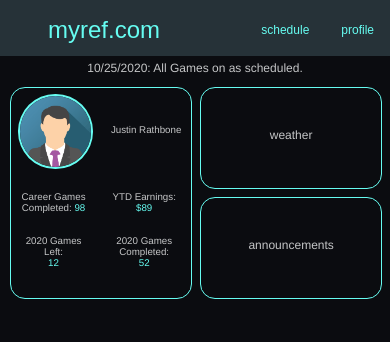
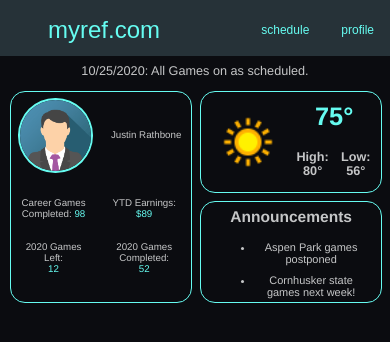
Before and after one commit to JRathbone/myrefapplication, an Angular app in the folder myrefapplication/: page / in a window 390 px wide. Shown: the top 342 px of the page. Built offline with nearby package versions, Linux system fonts and the light colour scheme; a web font is replaced by a local one.

Commit message:
More progress of responsiveness

```diff
--- a/myrefapplication/src/app/Components/Components/landing/landing.component.css
+++ b/myrefapplication/src/app/Components/Components/landing/landing.component.css
@@ -2,17 +2,17 @@ html, body { height: 100%; }
 
 h2{
     color: #66fcf1;
-    margin-bottom:0px;
+    margin-bottom:1vh;
 }
 
 h1,h3,h5{
     color: #c5c6c7;
-    margin-top: 0px;
+    margin-top: 0vh;
 }
 
 h5{
     position: absolute;
-    top: 10px;
+    top: 1vh;
 }
 
 h6{
@@ -24,28 +24,26 @@ img {
     height: 75%;
     border: 4px solid #66fcf1;
 }
-p {
-    font-size: 18px;
-}
 
 mat-grid-list {
     width:95%;
-    margin-left: 2.5%;
+    margin: 0 auto;
 }
 
 mat-grid-tile {
     border-radius: 15px;
     border: 1px solid #66fcf1;
+    text-align: center;
 }
 
 .today {
-    font-size: 24px;
+    font-size: 3vh;
     color: #c5c6c7;
     width: 100%;
     text-align: center;
 }
 .landing-container{
-    padding-top: 1rem;
+    padding-top: 1vh;
 }
 .profileList{
     width:100%;
@@ -63,7 +61,7 @@ mat-grid-tile {
 .announcements{
     box-shadow: 1px 3px 2px 3px #66fcf1;
     color: #c5c6c7;
-    font-size: 29px;
+    font-size: 3vh;
 }
 
 .profile {
@@ -122,11 +120,11 @@ mat-grid-tile .weatherList{
 }
 .weatherTile{
     border: none;
-    font-size: 24px;
+    font-size: 2.5vh;
 
 }
 .temp{
-    font-size: 72px;
+    font-size: 7vh;
 
 }
 .mobile-landing-container{
@@ -145,8 +143,8 @@ mat-grid-tile .weatherList{
     }
     p{
         color: #c5c6c7;
-        margin-top: 5px;
-        font-size: 12px;
+        margin-top: 1vh;
+        font-size: 1.25vh;
     }
 
     .landing-container {
@@ -156,15 +154,12 @@ mat-grid-tile .weatherList{
         display: inherit;
     }
     .today{
-        font-size: 12px;
+        font-size: 1.5vh;
     }
     .mobileProfile mat-grid-tile{
         border: none;
         margin: 0 auto;
         border-radius: 0%;
-    }
-    .gamesCompleted{
-        font-size: 12px;
     }
     mat-grid-list{
         margin: 0 auto;
@@ -177,6 +172,37 @@ mat-grid-tile .weatherList{
         text-align: center;
     }
 
+    .weatherMobile img{
+        height: 100%;
+    }
+
+    .weatherMobile mat-grid-tile{
+        border: none;
+        border-radius: 0px;
+        font-size: 3vh;
+    }
+
+    .weatherMobile h6{
+        font-size: 1.5vh;
+    }
+
+    .weatherMobile h1{
+        font-size: 3vh;
+        margin-top: 1vh;
+        color: #66fcf1;
+    }
+
+    .announcementsMobile li{
+        color: #c5c6c7;
+        font-size: 1.3vh;
+        margin: 1vh;
+    }
+
+    .announcementsMobile mat-grid-tile{
+        border: none;
+        font-size: 2.75vh;
+    }
+
 
 
 }
@@ -186,6 +212,7 @@ mat-grid-tile .weatherList{
     html, body{
         width: auto;
     }
+
 }
 
 /* Medium devices (landscape tablets, 768px and up) */
--- a/myrefapplication/src/app/Components/Components/landing/landing.component.html
+++ b/myrefapplication/src/app/Components/Components/landing/landing.component.html
@@ -20,13 +20,13 @@
             </mat-grid-tile>
 
             <mat-grid-tile colspan="1" rowspan="1" class="weatherTile">
-              <h5>High: <br>56°</h5>
+              <h5 style="margin-left: 1vh;">High: 56°</h5>
             </mat-grid-tile>
             <mat-grid-tile colspan="1" rowspan="1" class="weatherTile">
 
             </mat-grid-tile>
             <mat-grid-tile colspan="1" rowspan="1" class="weatherTile">
-              <h5>Low: <br>56°</h5>
+              <h5 style="margin-left: 2vh;">Low: <br>56°</h5>
             </mat-grid-tile>
 
             <mat-grid-tile colspan="3" rowspan="1" class="weatherTile">
@@ -34,18 +34,18 @@
             </mat-grid-tile>
 
             <mat-grid-tile colspan="2" rowspan="1" class="weatherTile">
-              <h6>Feels like: 5°</h6>
+              <h6>Feels like: <br>5°</h6>
             </mat-grid-tile>
             <mat-grid-tile colspan="2" rowspan="1" class="weatherTile">
-              <h6>Wind: 1mph</h6>
+              <h6>Wind: <br>1mph</h6>
             </mat-grid-tile>
             <mat-grid-tile colspan="2" rowspan="1" class="weatherTile">
-              <h6>Humidity: 2%</h6>
+              <h6>Humidity: <br>2%</h6>
             </mat-grid-tile>
           </mat-grid-list>
       </mat-grid-tile>
       <mat-grid-tile colspan="6" rowspan="2" class="profile">
-          <mat-grid-list cols="3" rowHeight="5:1" class="profileList">
+          <mat-grid-list cols="3" rowHeight="7vh" class="profileList">
 
             <mat-grid-tile colspan="1" rowspan="4" class="profileList">
               <img src="../../assets/img_avatar.png" alt="Avatar">
@@ -74,7 +74,17 @@
           </mat-grid-list>
       </mat-grid-tile>
       <mat-grid-tile colspan="3" rowspan="2" class="announcements">
-        <h6>Announcements</h6>
+        <mat-grid-list cols="1" rowHeight="10vh" >
+          <mat-grid-tile colspan="1" rowspan="1">
+            <h6>Announcements</h6>
+          </mat-grid-tile>
+          <mat-grid-tile colspan="1" rowspan="2">
+           <ul>
+             <li>Aspen Park games postponed</li>
+             <li>Cornhusker state games next week!</li>
+           </ul>
+          </mat-grid-tile>
+        </mat-grid-list>
       </mat-grid-tile>
   </mat-grid-list>
 </div>
@@ -103,11 +113,34 @@
       </mat-grid-tile>
       </mat-grid-list>
     </mat-grid-tile>
-    <mat-grid-tile colspan="1" rowspan="1">
-      <p>weather</p>
+    <mat-grid-tile colspan="1" rowspan="1" class="weatherMobile">
+      <mat-grid-list cols="4" rowHeight="5vh">
+        <mat-grid-tile colspan="2" rowspan="2">
+          <img src="../../../../assets/113.png" alt="my img" style="border: none;"/>
+        </mat-grid-tile>
+        <mat-grid-tile colspan="2" rowspan="1">
+          <h1>75°</h1>
+        </mat-grid-tile>
+        <mat-grid-tile colspan="1" rowspan="1">
+          <h6>High: 80°</h6>
+        </mat-grid-tile>
+        <mat-grid-tile colspan="1" rowspan="1">
+          <h6>Low: 56°</h6>
+        </mat-grid-tile>
+      </mat-grid-list>
     </mat-grid-tile>
     <mat-grid-tile colspan="1" rowspan="1">
-      <p>announcements</p>
+     <mat-grid-list cols="1" rowHeight="4vh" class="announcementsMobile">
+       <mat-grid-tile colspan="1" rowspan="1">
+         <h6>Announcements</h6>
+       </mat-grid-tile>
+       <mat-grid-tile colspan="1" rowspan="2">
+        <ul>
+          <li>Aspen Park games postponed</li>
+          <li>Cornhusker state games next week!</li>
+        </ul>
+       </mat-grid-tile>
+     </mat-grid-list>
     </mat-grid-tile>
   </mat-grid-list>
 </div>
```
